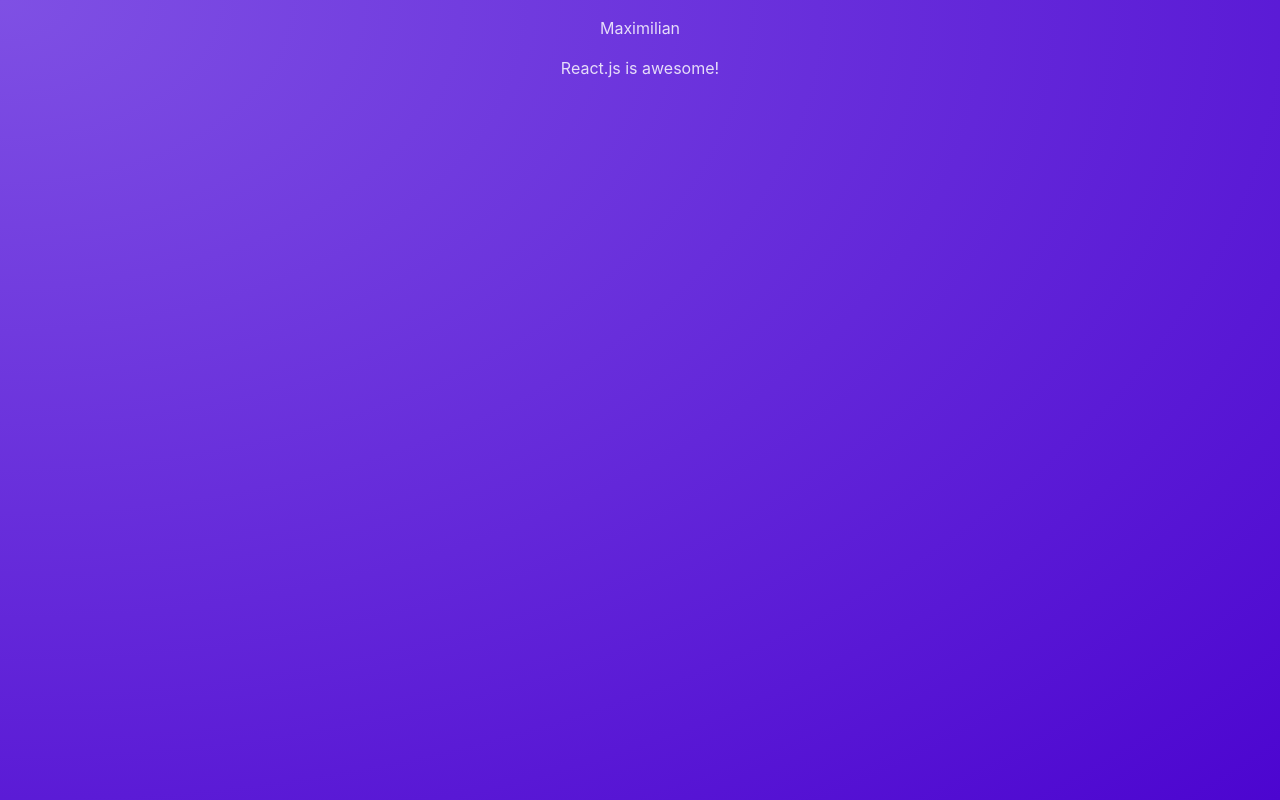
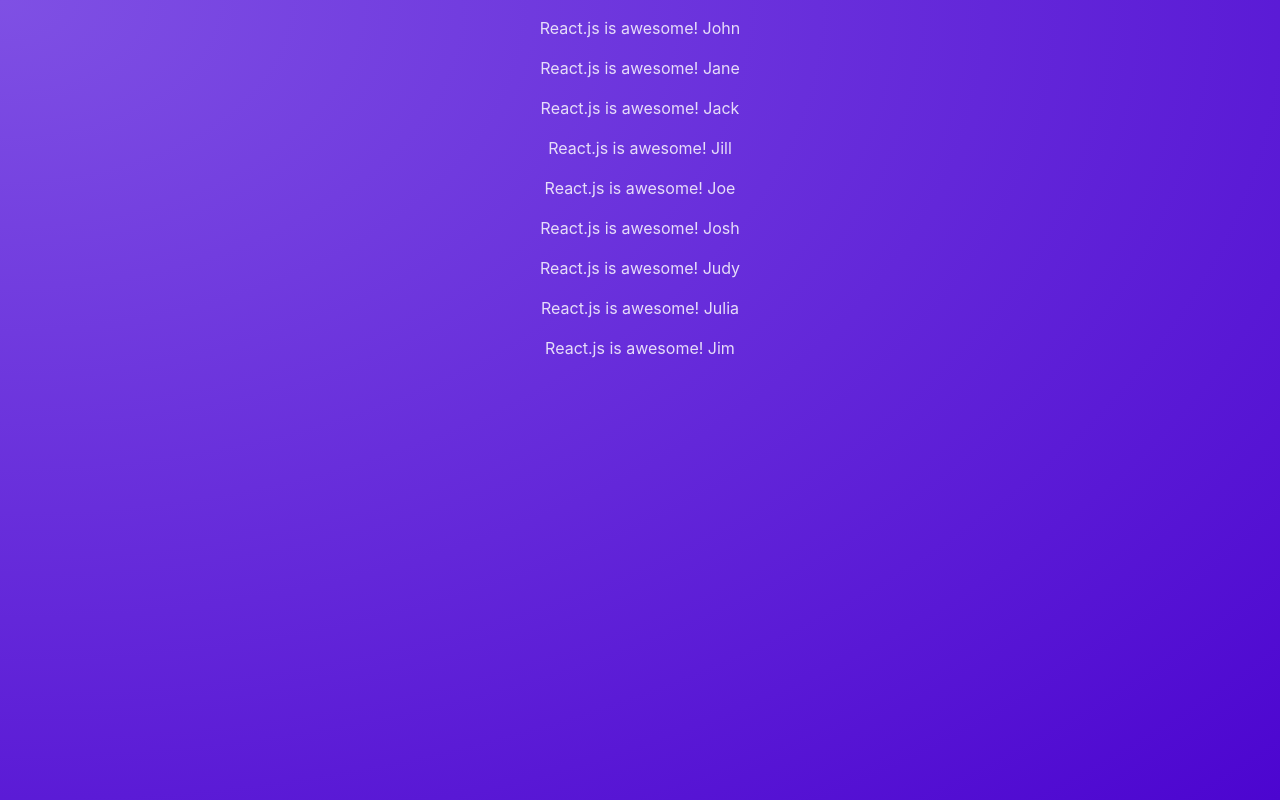
Before and after one commit to leon0719/next_tutorial, a React (Vite) app in the folder react-project/: page / in a window 1280 px wide. Built offline with nearby package versions, Linux system fonts and the light colour scheme.

Commit message:
feat: react tutorial 19 done

```diff
--- a/react-project/src/App.tsx
+++ b/react-project/src/App.tsx
@@ -2,9 +2,17 @@
 
 function App() {
   return (
-    <div>
-      <Post />
-    </div>
+    <main>
+      <Post name="John" />
+      <Post name="Jane" />
+      <Post name="Jack" />
+      <Post name="Jill" />
+      <Post name="Joe" />
+      <Post name="Josh" />
+      <Post name="Judy" />
+      <Post name="Julia" />
+      <Post name="Jim" />
+    </main>
   );
 }
 
--- a/react-project/src/components/Post.tsx
+++ b/react-project/src/components/Post.tsx
@@ -1,10 +1,13 @@
-function Post() {
+interface PostProps {  // 命名使用 ComponentName + Props 的慣例
+  name: string;
+}
+
+function Post(props: PostProps) {
   return (
     <div>
-        <p>Maximilian</p>
-        <p>React.js is awesome!</p>
+      <p>React.js is awesome! {props.name}</p>
     </div>
-  )
+  );
 }
 
-export default Post
+export default Post;
```
